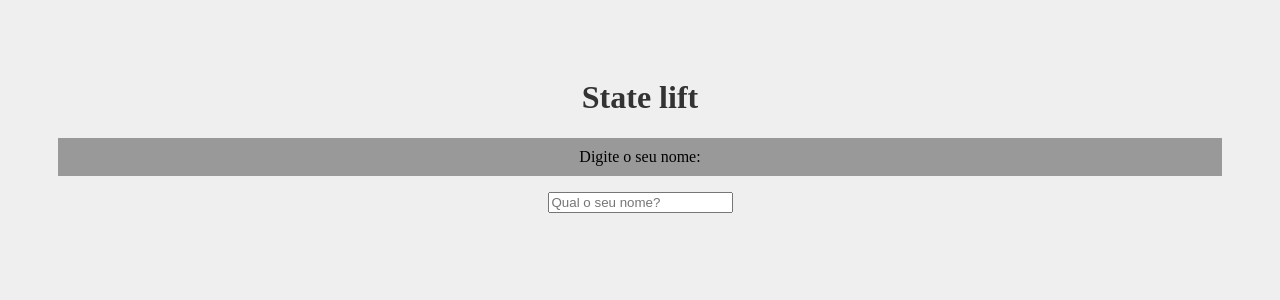
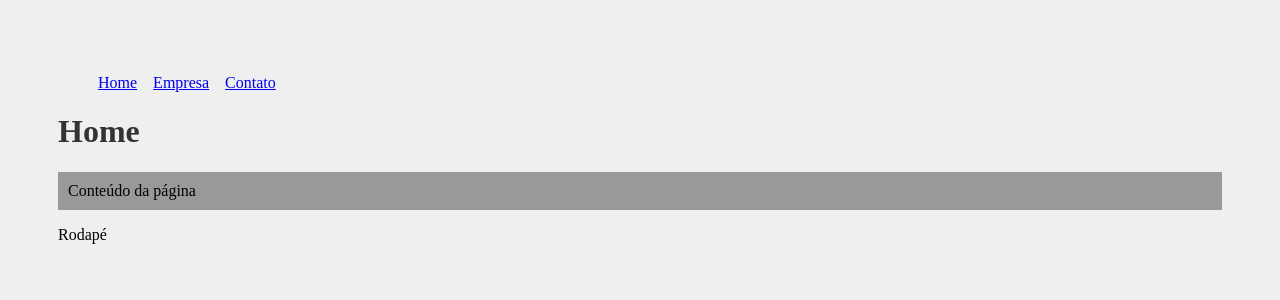
Before and after one commit to Lucas-Paim-Lavras/react_js_curso, a React (Create React App) app in the folder meu-projeto/: page / in a window 1280 px wide. Shown: the top 300 px of the page. Built offline with nearby package versions, Linux system fonts and the light colour scheme.

Commit message:
Entendendo sobre React Router

```diff
--- a/meu-projeto/package.json
+++ b/meu-projeto/package.json
@@ -9,6 +9,7 @@
     "@testing-library/user-event": "^13.5.0",
     "react": "^19.1.0",
     "react-dom": "^19.1.0",
+    "react-router-dom": "^7.6.2",
     "react-scripts": "5.0.1",
     "web-vitals": "^2.1.4"
   },
--- a/meu-projeto/src/App.js
+++ b/meu-projeto/src/App.js
@@ -1,17 +1,25 @@
-import { useState } from "react";
-import SeuNome from "./components/SeuNome";
-import Saudacao from "./components/Saudacao";
-import "./App.css";
-//usaremos essa área para importar coisas
+import React from "react";
+import {BrowserRouter as Router, Routes, Route, Link} from 'react-router-dom'
+import Home from "./pages/Home";
+import Empresa from "./pages/Empresa";
+import Contato from "./pages/Contato";
+import NavBar from "./components/layout/NavBar";
+import Footer from "./components/layout/Footer";
+
 function App() {
-  const [nome, setNome] =  useState()
   return (
-    //Aqui, precisa usar className, sempre!
-    <div className="App">
-      <h1>State lift</h1>
-      <SeuNome setNome = {setNome}/>
-      <Saudacao nome = {nome} />
-    </div>
+    <Router>
+      <NavBar />
+      <Routes>
+        <Route exact path="/" element={<Home />}>
+        </Route>
+        <Route exact path="/Empresa" element={<Empresa />}>
+        </Route>
+        <Route exact path="/Contato" element={<Contato />}>
+        </Route>
+      </Routes>
+      <Footer/>
+    </Router>
   );
 }
 
--- /dev/null
+++ b/meu-projeto/src/components/layout/Footer.js
@@ -0,0 +1,7 @@
+function Footer (){
+    return(
+        <footer>Rodapé</footer>
+    )
+}
+
+export default Footer
--- /dev/null
+++ b/meu-projeto/src/components/layout/NavBar.js
@@ -0,0 +1,20 @@
+import { Link } from "react-router-dom"
+import styles from "./NavBar.module.css"
+
+function NavBar(){
+    return(
+        <ul className={styles.list}>
+        <li className={styles.item}>
+          <Link to="/">Home</Link>
+        </li>
+        <li className={styles.item}>
+          <Link to="/empresa">Empresa</Link>
+        </li>
+        <li className={styles.item}>
+          <Link to="/contato">Contato</Link>
+        </li>
+      </ul>
+    )
+}
+
+export default NavBar
--- /dev/null
+++ b/meu-projeto/src/components/layout/NavBar.module.css
@@ -0,0 +1,8 @@
+.list {
+    display: flex;
+    list-style: none;
+}
+
+.item{
+    margin-right: 1em;
+}
--- /dev/null
+++ b/meu-projeto/src/pages/Contato.js
@@ -0,0 +1,10 @@
+function Contato(){
+    return(
+        <div>
+            <h1>Contato</h1>
+            <p>Conteúdo da página</p>
+        </div>
+    )
+}
+
+export default Contato
--- /dev/null
+++ b/meu-projeto/src/pages/Empresa.js
@@ -0,0 +1,10 @@
+function Empresa(){
+    return(
+        <div>
+            <h1>Empresa</h1>
+            <p>Conteúdo da página</p>
+        </div>
+    )
+}
+
+export default Empresa
--- /dev/null
+++ b/meu-projeto/src/pages/Home.js
@@ -0,0 +1,10 @@
+function Home(){
+    return(
+        <div>
+            <h1>Home</h1>
+            <p>Conteúdo da página</p>
+        </div>
+    )
+}
+
+export default Home
```
Also changed, not shown: 1 other file (tests, documents, lock files or other folders).
